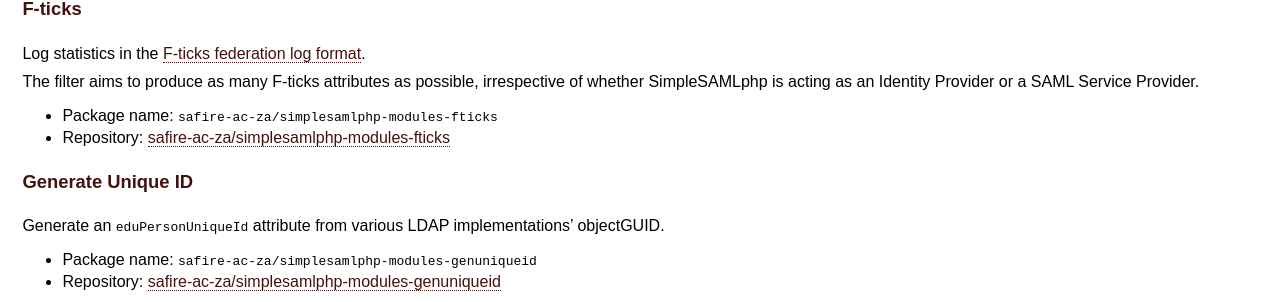
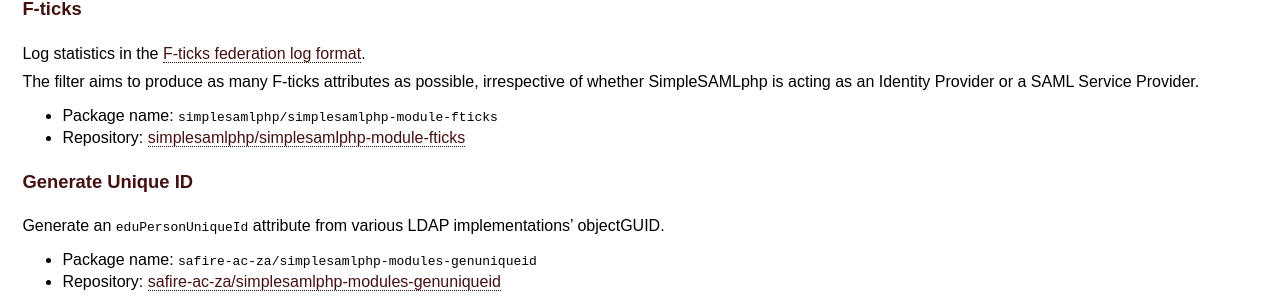
Before and after one commit to simplesamlphp/simplesamlphp.github.io, a Jekyll site: the page built from modules/index.md, in a window 1280 px wide and 900 px high, scrolled down 1994 px. Shown: the part 150-452 px from the top of the window. Built offline with Jekyll 4.4.1, drawn with Linux system fonts in a browser that asks for light colours.

Commit message:
Update fticks repo urls

```diff
--- a/modules/index.md
+++ b/modules/index.md
@@ -119,8 +119,8 @@
 The filter aims to produce as many F-ticks attributes as possible, irrespective of whether SimpleSAMLphp is acting as an
 Identity Provider or a SAML Service Provider.
 
-* Package name: `safire-ac-za/simplesamlphp-modules-fticks`
-* Repository: [safire-ac-za/simplesamlphp-modules-fticks](https://github.com/safire-ac-za/simplesamlphp-module-fticks)
+* Package name: `simplesamlphp/simplesamlphp-module-fticks`
+* Repository: [simplesamlphp/simplesamlphp-module-fticks](https://github.com/simplesamlphp/simplesamlphp-module-fticks)
 
 #### <a name="generateuniqueid" href="#generateuniqueid">Generate Unique ID</a>
 
```
